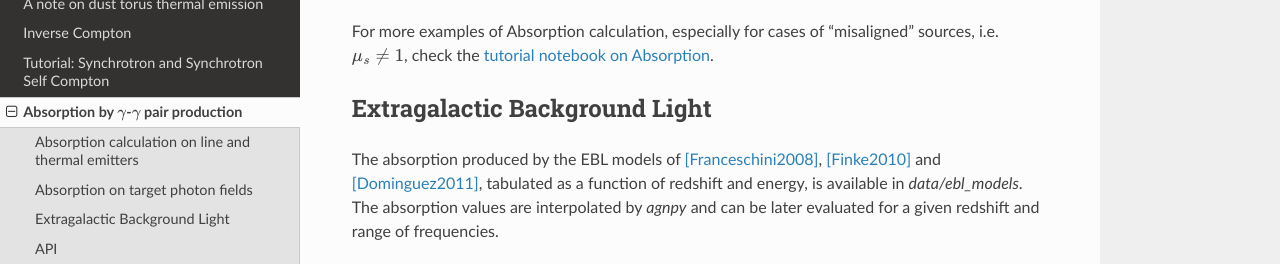
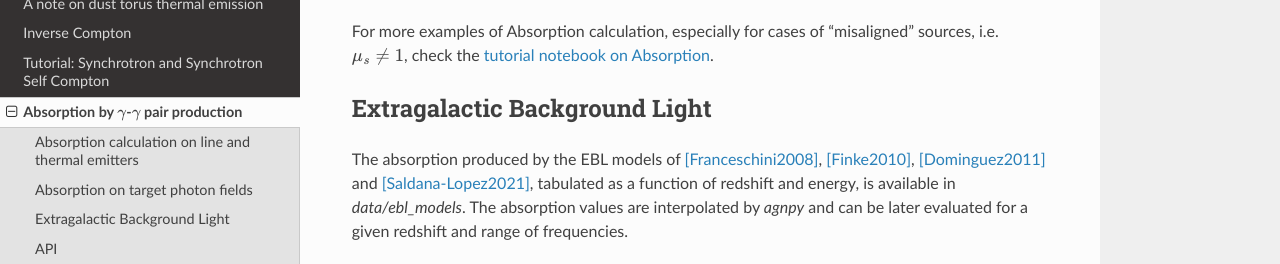
Before and after one commit to cosimoNigro/agnpy, a Sphinx documentation site: the page built from docs/absorption.rst, in a window 1280 px wide and 900 px high, scrolled down 1056 px, cut to the strip 163-427 px from the top of the window. Built offline with Sphinx 7.4.7 and the Read the Docs theme 2.0.0, drawn with Linux system fonts in a browser that asks for light colours; pages that are not in the unit, such as notebooks, are missing from menus.

Commit message:
Add Saldana-Lopez2021 model to documentation page

```diff
--- a/docs/absorption.rst
+++ b/docs/absorption.rst
@@ -46,7 +46,7 @@ check the `tutorial notebook on Absorption <tutorials/absorption_targets.html>`_
 
 Extragalactic Background Light
 ------------------------------
-The absorption produced by the EBL models of [Franceschini2008]_, [Finke2010]_ and [Dominguez2011]_,
+The absorption produced by the EBL models of [Franceschini2008]_, [Finke2010]_, [Dominguez2011]_ and [Saldana-Lopez2021]_,
 tabulated as a function of redshift and energy, is available in `data/ebl_models`.
 The absorption values are interpolated by `agnpy` and can be later evaluated for a given redshift and range of frequencies.
 
--- a/docs/snippets/ebl_models.py
+++ b/docs/snippets/ebl_models.py
@@ -13,7 +13,7 @@ load_mpl_rc()
 z = 1
 nu = np.logspace(15, 25) * u.Hz
 
-for model in ["franceschini", "dominguez", "finke"]:
+for model in ["franceschini", "dominguez", "finke", "saldana-lopez"]:
     ebl = EBL(model)
     absorption = ebl.absorption(z, nu)
     plt.loglog(nu, absorption, label=model)
```
